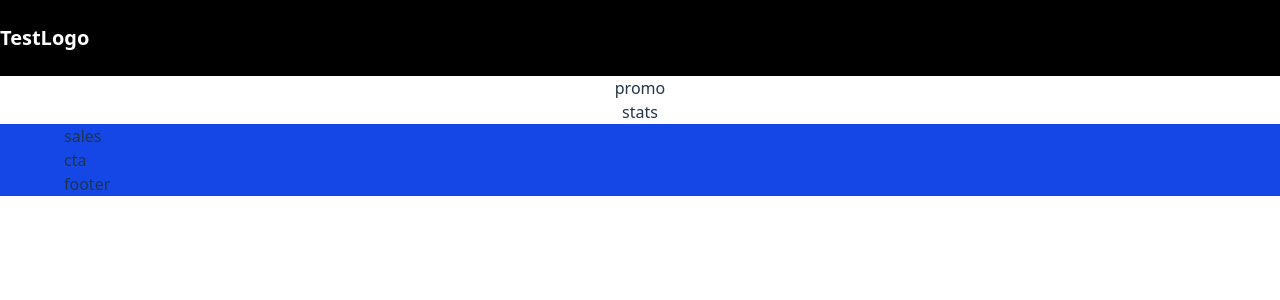
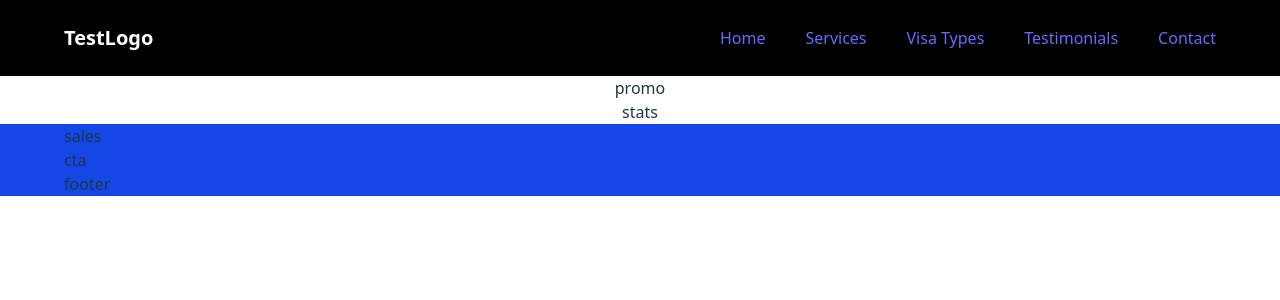
Before and after one commit to mosioc/singlepage-website-immigrio, a React (Vite) app: page / in a window 1280 px wide. Shown: the top 300 px of the page. Built offline with nearby package versions, Linux system fonts and the light colour scheme.

Commit message:
feat: complete navbar functionality issue #1

```diff
--- a/src/App.tsx
+++ b/src/App.tsx
@@ -27,7 +27,7 @@ const App: React.FC<AppProps> = () => {
       <div className={`${styles.flexCenter}`}>
         <Stats />
       </div>
-      <div className={`bg-blue-700 ${styles.flexCenter} ${styles.paddingX} $`}>
+      <div className={`bg-blue-700 ${styles.flexCenter} ${styles.paddingX}`}>
         <div className={`${styles.boxWidth}`}>
           {/* // sales section */}
           <Sales />
--- a/src/components/Navbar.tsx
+++ b/src/components/Navbar.tsx
@@ -13,13 +13,21 @@ const Navbar: React.FC = () => {
   const [isMenuOpen, setIsMenuOpen] = useState<boolean>(false);
 
   return (
-    <nav className={`w-full flex py-6 justify-between items-center navbar`}>
+    <nav className={`w-full flex py-6 justify-between items-center navbar ${styles.paddingX}`}>
       <div className="text-white font-bold text-xl cursor-pointer">TestLogo</div>
 
       {/* desktop nav */}
       <ul className="list-none sm:flex hidden justify-end items-center flex-1">
         {navLinks.map((nav: NavLink, index: number) => (
-          <li></li>
+          <li
+            key={nav.id}
+            className={`font-poppins font-normal cursor-pointer text-[16px] ${
+              active === nav.title ? 'text-white' : 'text-dimWhite'
+            } ${index !== navLinks.length - 1 ? 'mr-10' : ''}`}
+            onClick={() => setActive(nav.title)}
+          >
+            <a href={`#${nav.id}`}>{nav.title}</a>
+          </li>
         ))}
       </ul>
 
@@ -36,7 +44,15 @@ const Navbar: React.FC = () => {
         >
           <ul className="list-none flex flex-col justify-start items-start flex-1">
             {navLinks.map((nav: NavLink, index: number) => (
-              <li></li>
+              <li
+                key={nav.id}
+                className={`font-poppins font-medium cursor-pointer text-[16px] ${
+                  active === nav.title ? 'text-white' : 'text-dimWhite'
+                } ${index !== navLinks.length - 1 ? 'mb-4' : ''}`}
+                onClick={() => setActive(nav.title)}
+              >
+                <a href={`#${nav.id}`}>{nav.title}</a>
+              </li>
             ))}
           </ul>
         </div>
```
